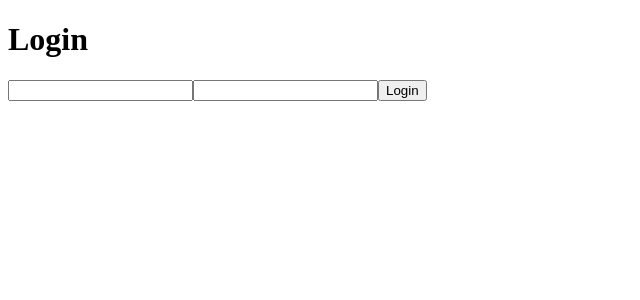
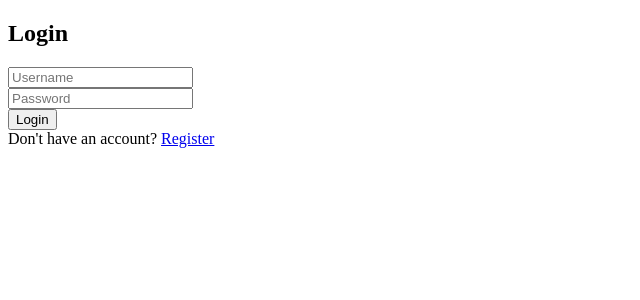
Before and after one commit to aigerimqz/TechTask, an Angular app in the folder Frontend/Project/: page /login in a window 1280 px wide. Shown: the top 300 px of the page, without its empty margins (0-640 px from the left). Built offline with nearby package versions, Linux system fonts and the light colour scheme.

Commit message:
changes in auth comp

```diff
--- a/Frontend/Project/src/app/auth/auth.component.html
+++ b/Frontend/Project/src/app/auth/auth.component.html
@@ -1,13 +1,39 @@
 <div class="container">
-    <div class="auth__part">
-        <h1>Login</h1>
-        <div class="auth__form">
-            <form class="form" action="">
-                <input class="input__email input" type="email" name="" id="">
-                <input class="input__pass input" type="password">
-                <button class="loginBtn">Login</button>
+    <section id="login">
+
+        <div class="form__block">
+            <div class="form__title">
+                <h2>Login</h2>
+            </div>
+            <form (ngSubmit)="onLogin()" class="login__form">
+                <div class="form-group">
+                    <input class="input input__username"
+                            name="username"
+                            [(ngModel)]="userModel.username"
+                            required
+                            type="text"
+                            placeholder="Username">
+                </div>
+                <div class="form-group">
+                    <input class="input input__password"
+                            name="password"
+                            [(ngModel)]="userModel.password"
+                            required
+                            type="password"
+                            placeholder="Password">
+                </div>
+                <button class="form__btn" type="submit" >
+                    Login
+
+                </button>
+                <div class="error-message" *ngIf="errorMessage">
+                    {{errorMessage}}
+                </div>
+                <div class="register-link">
+                    Don't have an account? <a routerLink="/register">Register</a>
+                </div>
             </form>
+        </div>
 
-        </div>
-    </div>
+    </section>
 </div>
--- a/Frontend/Project/src/app/auth/auth.component.ts
+++ b/Frontend/Project/src/app/auth/auth.component.ts
@@ -1,13 +1,39 @@
+import { CommonModule } from '@angular/common';
 import { Component } from '@angular/core';
-import { RouterOutlet } from '@angular/router';
+import { FormsModule } from '@angular/forms';
+import { Router, RouterModule, RouterOutlet } from '@angular/router';
+import { User } from '../../models';
+import { AuthService } from '../services/auth.service';
 
 @Component({
   selector: 'app-auth',
   standalone: true,
-  imports: [],
+  imports: [CommonModule, RouterModule, FormsModule],
   templateUrl: './auth.component.html',
   styleUrl: './auth.component.css'
 })
 export class AuthComponent {
+  userModel: User;
+  errorMessage: string = '';
 
+  constructor(
+    private authService: AuthService,
+    private router: Router,
+  ){
+    this.userModel = {} as User;
+  }
+
+  onLogin(): void{
+    this.authService.login(this.userModel).subscribe({
+      next: (token) => {
+        localStorage.setItem('access', token.access);
+        localStorage.setItem('refresh', token.refresh);
+        this.router.navigate(['/']);
+
+      },
+      error: () => {
+        this.errorMessage = 'Wrong username or password';
+      }
+    })
+  }
 }
```
